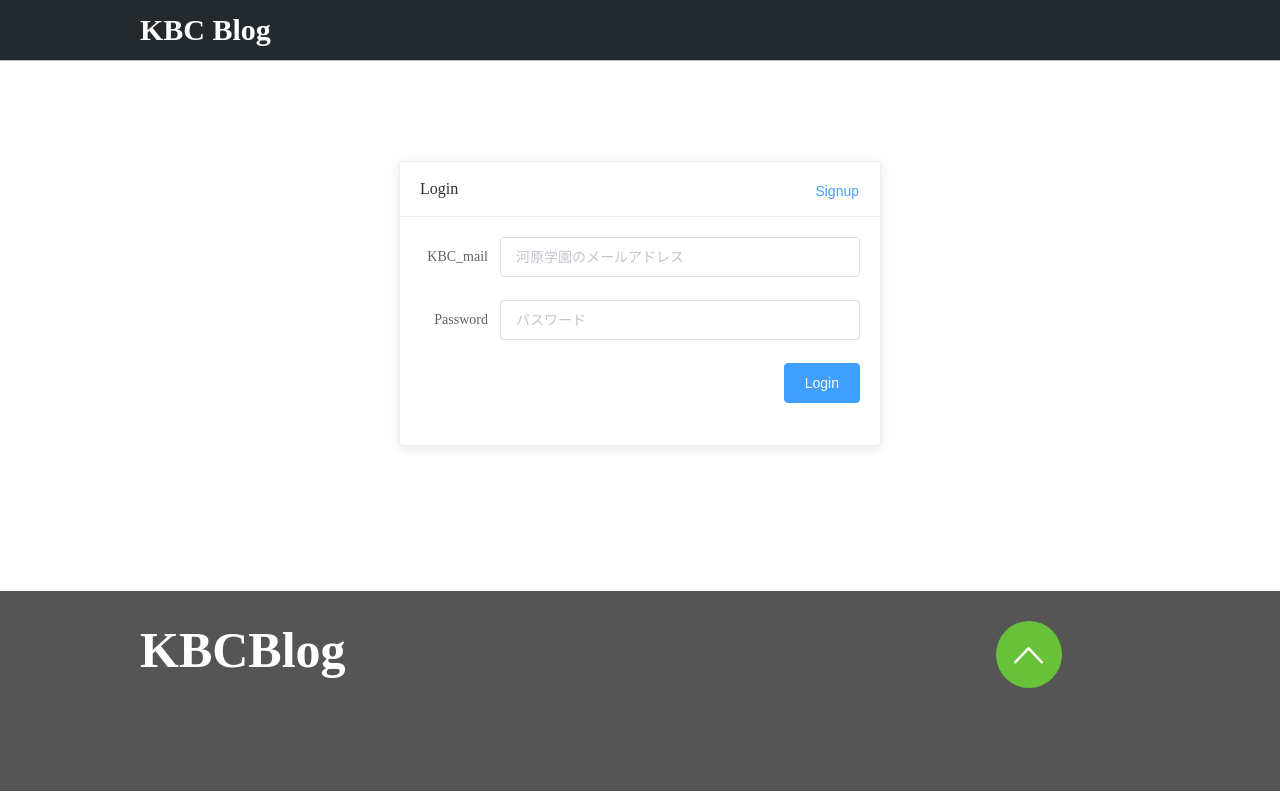
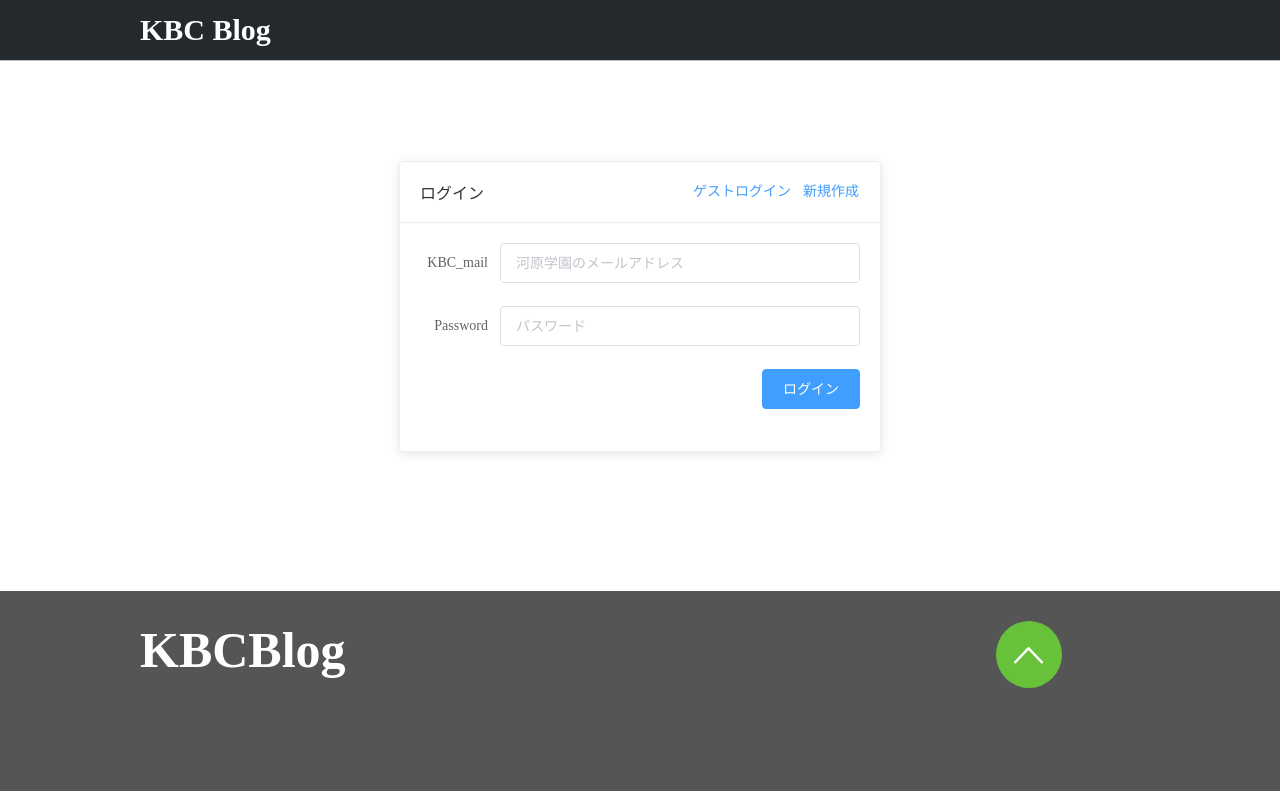
Before and after one commit to DaikiKawaoka/KbcBlog, a Vue app in the folder assets/: page /login in a window 1280 px wide. Built offline with nearby package versions, Linux system fonts and the light colour scheme; what vue-cookies would draw is missing.

Commit message:
ログインフォームの見た目変更

```diff
--- a/assets/src/sessions/Login.vue
+++ b/assets/src/sessions/Login.vue
@@ -14,8 +14,9 @@
       <el-card class="box-card login">
 
         <div slot="header" class="clearfix">
-          <span>Login</span>
-          <el-button style="float: right; padding: 3px 0" type="text" @click="signup">Signup</el-button>
+          <span>ログイン</span>
+          <el-button style="float: right; padding: 3px 0" type="text" @click="signup">新規作成</el-button>
+          <el-button style="float: right; padding: 3px 0; margin-right: 10px;" type="text" @click="signup">ゲストログイン</el-button>
         </div>
 
         <el-form label-width="80px">
@@ -26,7 +27,7 @@
             <el-input type="password" placeholder="パスワード" v-model="password"></el-input>
           </el-form-item>
           <el-form-item>
-            <el-button style="float: right" type="primary" @click="login">Login</el-button>
+            <el-button style="float: right" type="primary" @click="login">ログイン</el-button>
           </el-form-item>
         </el-form>
 
```
